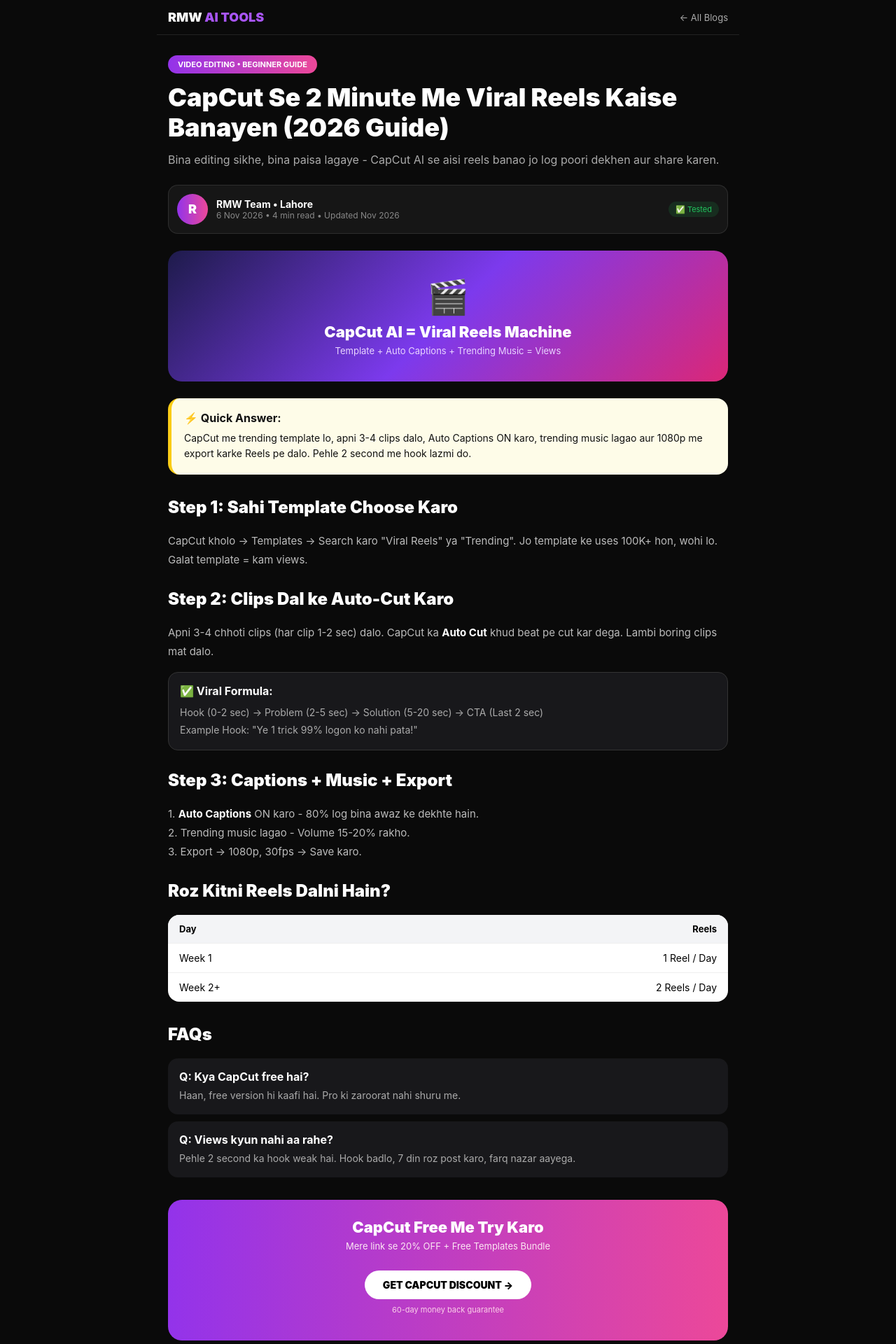
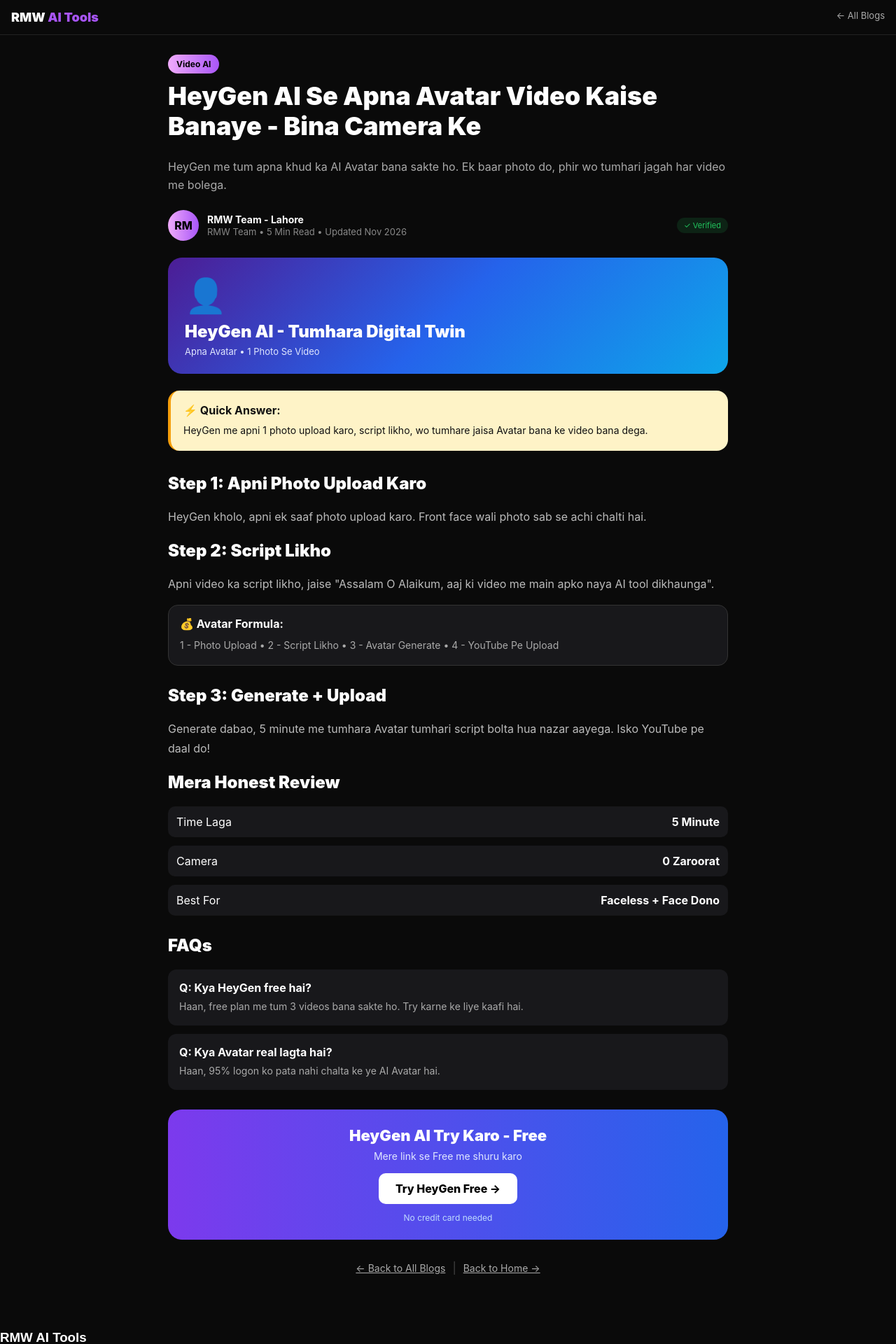
Before and after one commit to muradofficalid-art/rmw-ai-tools, a Next.js app: page /blog/heygen-ai-avatar-video in a window 1280 px wide. Shown: the top 1920 px of the page at 70% size. Built offline with nearby package versions, Linux system fonts and the light colour scheme.

Commit message:
Create page.tsx

```diff
--- /dev/null
+++ b/app/blog/heygen-ai-avatar-video/page.tsx
@@ -0,0 +1,63 @@
+export default function HeyGenBlog() {
+  return (
+    <div style={{minHeight:"100vh", background:"#0a0a0a", color:"white", fontFamily:"Inter, sans-serif"}}>
+      <div style={{borderBottom:"1px solid #222", padding:"14px 16px", display:"flex", justifyContent:"space-between"}}>
+        <a href="/" style={{color:"white", fontWeight:900, fontSize:"18px", textDecoration:"none"}}>RMW <span style={{color:"#a855f7"}}>AI Tools</span></a>
+        <a href="/blog" style={{color:"#aaa", fontSize:"13px", textDecoration:"none"}}>← All Blogs</a>
+      </div>
+      <div style={{maxWidth:"800px", margin:"0 auto", padding:"30px 16px 60px"}}>
+        <span style={{background:"linear-gradient(90deg,#f0abfc,#a855f7)", color:"black", fontWeight:700, padding:"6px 12px", borderRadius:"20px", fontSize:"12px"}}>Video AI</span>
+        <h1 style={{fontSize:"36px", fontWeight:900, lineHeight:"1.2", marginTop:"16px"}}>HeyGen AI Se Apna Avatar Video Kaise Banaye - Bina Camera Ke</h1>
+        <p style={{color:"#aaa", fontSize:"16px", lineHeight:"1.6", marginTop:"10px"}}>HeyGen me tum apna khud ka AI Avatar bana sakte ho. Ek baar photo do, phir wo tumhari jagah har video me bolega.</p>
+        <div style={{display:"flex", alignItems:"center", gap:"12px", marginTop:"22px"}}>
+          <div style={{width:"44px", height:"44px", borderRadius:"50%", background:"linear-gradient(90deg,#f0abfc,#a855f7)", display:"flex", alignItems:"center", justifyContent:"center", fontWeight:800, color:"black"}}>RM</div>
+          <div style={{fontWeight:700, fontSize:"14px"}}>RMW Team - Lahore<br/><span style={{color:"#888", fontWeight:400, fontSize:"13px"}}>RMW Team • 5 Min Read • Updated Nov 2026</span></div>
+          <span style={{marginLeft:"auto", background:"#22c55e22", color:"#22c55e", fontSize:"11px", padding:"4px 10px", borderRadius:"20px"}}>✓ Verified</span>
+        </div>
+        <div style={{marginTop:"24px", background:"linear-gradient(135deg,#4c1d95,#2563eb,#0ea5e9)", borderRadius:"20px", padding:"24px"}}>
+          <div style={{fontSize:"48px"}}>👤</div>
+          <div style={{fontSize:"24px", fontWeight:900, marginTop:"8px"}}>HeyGen AI - Tumhara Digital Twin</div>
+          <div style={{fontSize:"13px", color:"#e0e7ff", marginTop:"6px"}}>Apna Avatar • 1 Photo Se Video</div>
+        </div>
+        <div style={{background:"#fef3c7", color:"#111", borderRadius:"16px", padding:"18px", marginTop:"24px", borderLeft:"4px solid #f59e0b"}}>
+          <b>⚡ Quick Answer:</b><br/>
+          <div style={{marginTop:"8px", fontSize:"14px", lineHeight:"1.6"}}>HeyGen me apni 1 photo upload karo, script likho, wo tumhare jaisa Avatar bana ke video bana dega.</div>
+        </div>
+        <h2 style={{fontSize:"24px", fontWeight:900, marginTop:"32px"}}>Step 1: Apni Photo Upload Karo</h2>
+        <p style={{color:"#bbb", fontSize:"16px", lineHeight:"1.7"}}>HeyGen kholo, apni ek saaf photo upload karo. Front face wali photo sab se achi chalti hai.</p>
+        <h2 style={{fontSize:"24px", fontWeight:900, marginTop:"20px"}}>Step 2: Script Likho</h2>
+        <p style={{color:"#bbb", fontSize:"16px", lineHeight:"1.7"}}>Apni video ka script likho, jaise "Assalam O Alaikum, aaj ki video me main apko naya AI tool dikhaunga".</p>
+        <div style={{background:"#18181b", border:"1px solid #333", borderRadius:"14px", padding:"16px", marginTop:"16px"}}>
+          <b>💰 Avatar Formula:</b>
+          <div style={{color:"#aaa", fontSize:"14px", lineHeight:"1.8", marginTop:"8px"}}>1 - Photo Upload • 2 - Script Likho • 3 - Avatar Generate • 4 - YouTube Pe Upload</div>
+        </div>
+        <h2 style={{fontSize:"24px", fontWeight:900, marginTop:"28px"}}>Step 3: Generate + Upload</h2>
+        <p style={{color:"#bbb", fontSize:"16px", lineHeight:"1.7"}}>Generate dabao, 5 minute me tumhara Avatar tumhari script bolta hua nazar aayega. Isko YouTube pe daal do!</p>
+        <h2 style={{fontSize:"24px", fontWeight:900, marginTop:"20px"}}>Mera Honest Review</h2>
+        <div style={{display:"flex", flexDirection:"column", gap:"12px", marginTop:"12px"}}>
+          <div style={{display:"flex", justifyContent:"space-between", padding:"12px", background:"#18181b", borderRadius:"10px"}}><span>Time Laga</span><b>5 Minute</b></div>
+          <div style={{display:"flex", justifyContent:"space-between", padding:"12px", background:"#18181b", borderRadius:"10px"}}><span>Camera</span><b>0 Zaroorat</b></div>
+          <div style={{display:"flex", justifyContent:"space-between", padding:"12px", background:"#18181b", borderRadius:"10px"}}><span>Best For</span><b>Faceless + Face Dono</b></div>
+        </div>
+        <h2 style={{fontSize:"24px", fontWeight:900, marginTop:"28px"}}>FAQs</h2>
+        <div style={{background:"#18181b", padding:"16px", borderRadius:"12px", marginTop:"12px"}}>
+          <b>Q: Kya HeyGen free hai?</b><p style={{color:"#aaa", fontSize:"14px", margin:"6px 0 0", lineHeight:"1.6"}}>Haan, free plan me tum 3 videos bana sakte ho. Try karne ke liye kaafi hai.</p>
+        </div>
+        <div style={{background:"#18181b", padding:"16px", borderRadius:"12px", marginTop:"12px"}}>
+          <b>Q: Kya Avatar real lagta hai?</b><p style={{color:"#aaa", fontSize:"14px", margin:"6px 0 0", lineHeight:"1.6"}}>Haan, 95% logon ko pata nahi chalta ke ye AI Avatar hai.</p>
+        </div>
+        <div style={{marginTop:"28px", background:"linear-gradient(90deg,#7c3aed,#2563eb)", borderRadius:"20px", padding:"24px", textAlign:"center"}}>
+          <div style={{fontSize:"22px", fontWeight:900}}>HeyGen AI Try Karo - Free</div>
+          <p style={{fontSize:"14px", color:"#e0e7ff", margin:"8px 0 16px"}}>Mere link se Free me shuru karo</p>
+          <a href="https://www.heygen.com?ref=rmwai" style={{background:"white", color:"black", padding:"12px 24px", borderRadius:"10px", fontWeight:800, textDecoration:"none", display:"inline-block"}}>Try HeyGen Free →</a>
+          <div style={{fontSize:"12px", color:"#bfdbfe", marginTop:"12px"}}>No credit card needed</div>
+        </div>
+        <div style={{textAlign:"center", marginTop:"30px"}}>
+          <a href="/blog" style={{color:"#aaa", fontSize:"14px"}}>← Back to All Blogs</a>
+          <span style={{color:"#444", margin:"0 10px"}}>|</span>
+          <a href="/" style={{color:"#aaa", fontSize:"14px"}}>Back to Home →</a>
+        </div>
+      </div>
+    </div>
+  );
+}
```
